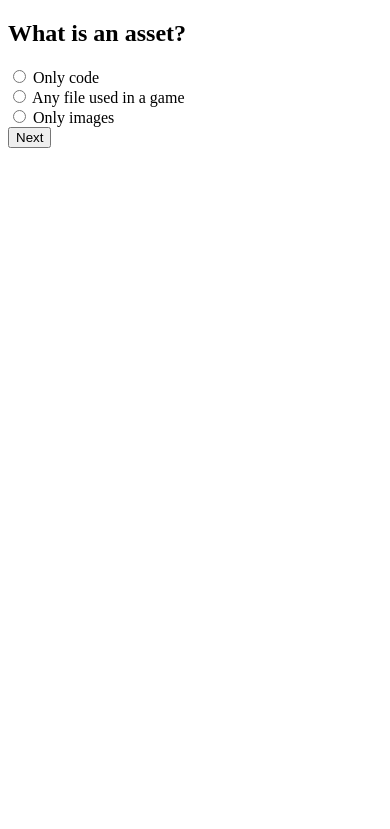
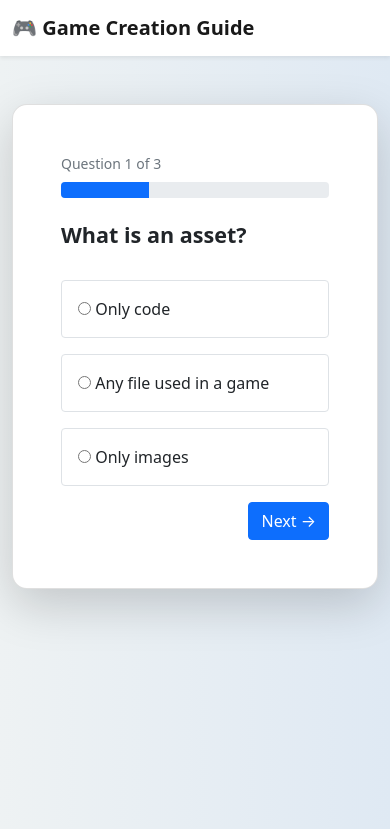
Before and after one commit to gisehm/Video-Game-Creation-Website, a Flask app: page /quiz/1 in a window 390 px wide. Shown: the top 829 px of the page. Run offline with Flask 3, Linux system fonts and the light colour scheme.

Commit message:
Fixed quiz bugs and improved functionality

```diff
--- a/server.py
+++ b/server.py
@@ -3,28 +3,18 @@ from flask import Flask, render_template, request, redirect, url_for
 app = Flask(__name__)
 
 LESSONS = {
-    1: {"title": "Step 1: Software Setup", "content": "Download Unity and Visual Studio Code."},
-    2: {"title": "Step 2: Create Project", "content": "Create a 2D project in Unity."},
-    3: {"title": "Step 3: Add Assets", "content": "Import assets into your game environment."},
-    4: {"title": "Step 4: Animator Window", "content": "Use the Animator window to control animations."}
+    1: {"title": "Step 1: Software Setup", "content": "Download Unity and VS Code."},
+    2: {"title": "Step 2: Create Project", "content": "Create a 2D Unity project."},
+    3: {"title": "Step 3: Add Assets", "content": "Import assets into Unity."}
 }
 
 QUIZ = {
-    1: {
-        "question": "What is an asset?",
-        "choices": ["Only code", "Any file used in a game", "Only images"],
-        "answer": "Any file used in a game"
-    },
-    2: {
-        "question": "Which window manages animations?",
-        "choices": ["Scene Window", "Animator Window", "Project Window"],
-        "answer": "Animator Window"
-    }
+    1: {"question": "What is an asset?", "choices": ["Only code", "Any file used in a game", "Only images"], "answer": "Any file used in a game"},
+    2: {"question": "Which window organizes files?", "choices": ["Scene", "Project", "Game"], "answer": "Project"},
+    3: {"question": "What controls animations?", "choices": ["Animator", "Hierarchy", "Inspector"], "answer": "Animator"}
 }
 
-user_data = {
-    "answers": []
-}
+user_data = {"answers": []}
 
 @app.route("/")
 def home():
@@ -37,18 +27,15 @@ def start():
 
 @app.route("/learn/<int:num>")
 def learn(num):
-    lesson = LESSONS.get(num)
+    if num not in LESSONS:
+        return redirect(url_for("quiz", num=1))
+    return render_template("learn.html", lesson=LESSONS[num], num=num)
 
-    if not lesson:
-        return redirect(url_for("quiz", num=1))
-
-    return render_template("learn.html", lesson=lesson, num=num)
-
-@app.route("/quiz/<int:num>", methods=["GET", "POST"])
+@app.route("/quiz/<int:num>", methods=["GET","POST"])
 def quiz(num):
     if request.method == "POST":
         user_data["answers"].append(request.form.get("answer"))
-        return redirect(url_for("quiz", num=num + 1))
+        return redirect(url_for("quiz", num=num+1))
 
     if num not in QUIZ:
         return redirect(url_for("results"))
@@ -58,11 +45,9 @@ def quiz(num):
 @app.route("/results")
 def results():
     score = 0
-
     for i, ans in enumerate(user_data["answers"]):
-        if ans == QUIZ[i + 1]["answer"]:
+        if ans == QUIZ[i+1]["answer"]:
             score += 1
-
     return render_template("results.html", score=score, total=len(QUIZ))
 
 if __name__ == "__main__":
--- a/templates/layout.html
+++ b/templates/layout.html
@@ -1,32 +1,32 @@
 <!DOCTYPE html>
 <html lang="en">
 <head>
-  <!-- jQuery -->
-  <script src="https://code.jquery.com/jquery-1.12.4.js"></script>
-  <link rel="stylesheet" href="//code.jquery.com/ui/1.8.24/themes/base/jquery-ui.css">
-  <script src="//code.jquery.com/jquery-1.8.2.js"></script>
-  <script src="//code.jquery.com/ui/1.8.24/jquery-ui.js"></script>
-  <!-- bootstrap cdn files -->
-  <script src="https://cdn.jsdelivr.net/npm/bootstrap@5.0.0-beta1/dist/js/bootstrap.min.js" integrity="sha384-pQQkAEnwaBkjpqZ8RU1fF1AKtTcHJwFl3pblpTlHXybJjHpMYo79HY3hIi4NKxyj" crossorigin="anonymous"></script>
   <meta charset="UTF-8">
   <meta name="viewport" content="width=device-width, initial-scale=1.0">
-  <title>Giselle Muriel & Nooraan Faizah: Video Game Creation</title>
-    <!-- Bootstrap CSS -->
-  <link href="https://cdn.jsdelivr.net/npm/bootstrap@5.0.0-beta1/dist/css/bootstrap.min.css" rel="stylesheet" integrity="sha384-giJF6kkoqNQ00vy+HMDP7azOuL0xtbfIcaT9wjKHr8RbDVddVHyTfAAsrekwKmP1" crossorigin="anonymous">
+
+  <title>Giselle Muriel & Nooraan Faizah</title>
+
+  <!-- Bootstrap -->
+  <link href="https://cdn.jsdelivr.net/npm/bootstrap@5.0.2/dist/css/bootstrap.min.css" rel="stylesheet">
+
+  <!-- jQuery -->
+  <script src="https://code.jquery.com/jquery-3.6.0.min.js"></script>
+
+  <!-- Bootstrap JS -->
+  <script src="https://cdn.jsdelivr.net/npm/bootstrap@5.0.2/dist/js/bootstrap.bundle.min.js"></script>
+
   <link rel="stylesheet" href="/static/main.css">
 </head>
-<body>
-  <nav class="navbar navbar-expand-lg navbar-light bg-light">
-    <div class="container-fluid" id="start">
-      <a class="navbar-brand" href="/" id="home">Home</a>
-      <button class="navbar-toggler" type="button" data-bs-toggle="collapse" data-bs-target="#navbarNavAltMarkup" aria-controls="navbarNavAltMarkup" aria-expanded="false" aria-label="Toggle navigation">
-        <span class="navbar-toggler-icon"></span>
-      </button>
-      </div>
-    </div>
-  </nav>
-  {% block content %}
-    <!-- Default content or a placeholder for child pages -->
-  {% endblock %}
+
+<body style="background: linear-gradient(to right, #eef2f3, #dfe9f3);">
+
+<nav class="navbar navbar-light bg-white shadow-sm">
+  <div class="container">
+    <a class="navbar-brand fw-bold" href="/">🎮 Game Creation Guide</a>
+  </div>
+</nav>
+
+{% block content %}{% endblock %}
+
 </body>
 </html>
--- a/templates/quiz.html
+++ b/templates/quiz.html
@@ -1,18 +1,45 @@
-<!DOCTYPE html>
-<html>
-<head>
-    <title>Quiz</title>
-</head>
-<body>
-    <h2>{{ q.question }}</h2>
+{% extends "layout.html" %}
 
-    <form method="post">
-        {% for choice in q.choices %}
-            <input type="radio" name="answer" value="{{ choice }}" required>
-            {{ choice }}<br>
-        {% endfor %}
+{% block content %}
+<div class="container mt-5 d-flex justify-content-center">
 
-        <button type="submit">Next</button>
+  <div class="card p-5 shadow-lg" style="max-width:650px; width:100%; border-radius:15px;">
+
+    <small class="text-muted">Question {{ num }} of {{ total }}</small>
+
+    <div class="progress mt-2 mb-4">
+      <div class="progress-bar" style="width: {{ (num / total * 100)|int }}%"></div>
+    </div>
+
+    <h4 class="fw-bold">{{ q.question }}</h4>
+
+    <form method="POST" class="mt-4">
+
+      {% for choice in q.choices %}
+      <div class="choice-box p-3 border rounded mb-3" style="cursor:pointer;">
+        <input type="radio" name="answer" value="{{ choice }}" required>
+        {{ choice }}
+      </div>
+      {% endfor %}
+
+      <div class="text-end">
+        <button type="submit" class="btn btn-primary">Next →</button>
+      </div>
+
     </form>
-</body>
-</html>
+
+  </div>
+
+</div>
+
+<script>
+$(document).ready(function(){
+  $(".choice-box").click(function(){
+    $(".choice-box").removeClass("bg-light border-primary");
+    $(this).addClass("bg-light border-primary");
+    $(this).find("input").prop("checked", true);
+  });
+});
+</script>
+
+{% endblock %}
```
Also changed, not shown: templates/home.html (+24 -23 lines), templates/learn.html (+28 -11 lines), .github/copilot-instructions.md (deleted).
